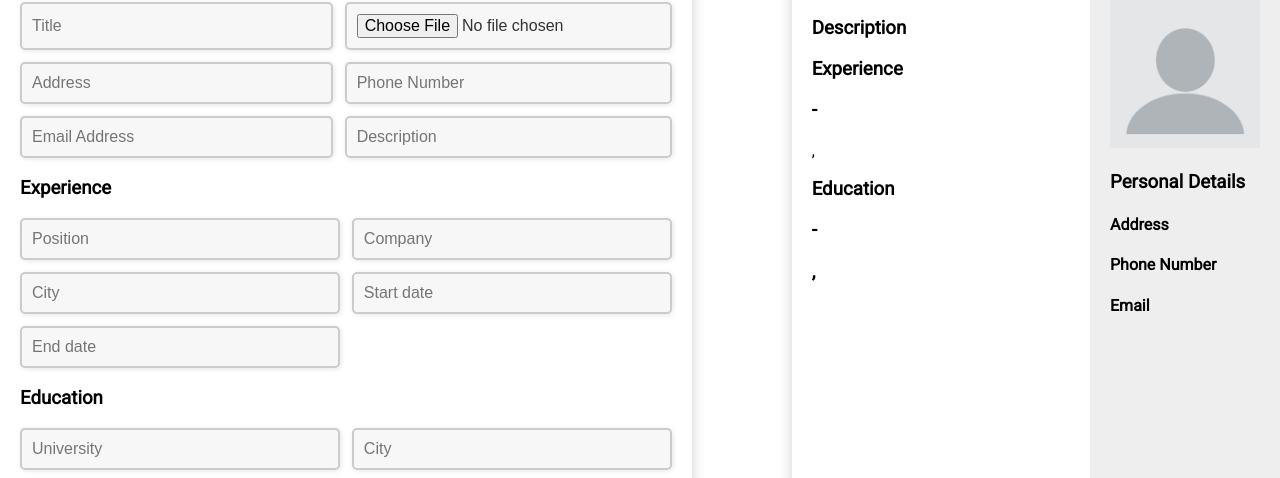
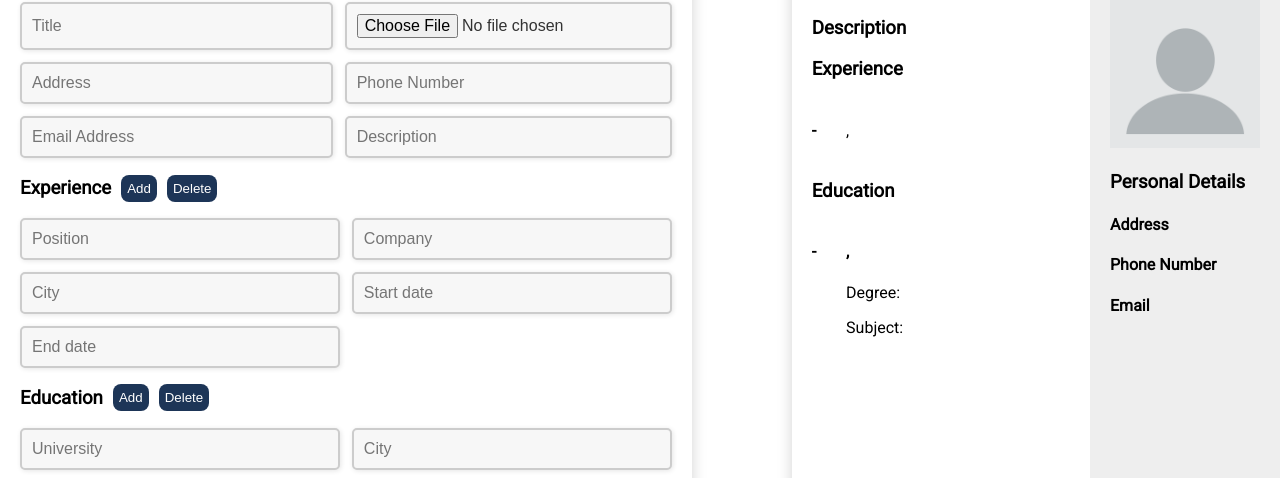
Before and after one commit to optobimus/cv-application, a React (Create React App) app: page / in a window 1280 px wide. Shown: the part 213-691 px from the top of the page. Built offline with nearby package versions, Linux system fonts and the light colour scheme.

Commit message:
Dynamic education section + minor styling Added add and delete buttons for experience and education arrays

```diff
--- a/src/components/Main.js
+++ b/src/components/Main.js
@@ -17,6 +17,7 @@ class Main extends Component {
 
     this.handleChangePersonal = this.handleChangePersonal.bind(this);
     this.handleChangeExperience = this.handleChangeExperience.bind(this);
+    this.handleChangeEducation = this.handleChangeEducation.bind(this);
     this.handleLoadExample = this.handleLoadExample.bind(this);
   }
 
@@ -72,12 +73,23 @@ class Main extends Component {
     });
   }
 
+  handleChangeEducation(e, id) {
+    const { name, value } = e.target;
+    this.setState((prevState) => {
+      const newEducation = prevState.cv.education.map((educationItem) => {
+        if (educationItem.id === id) {
+          return { ...educationItem, [name]: value };
+        }
+        return educationItem;
+      });
+      return { cv: { ...prevState.cv, education: [...newEducation] } };
+    });
+  }
 
-  handleLoadExample = () => {
-    // this.setState({
-    //   cv: exampleCV
-    // })
-    console.log(exampleCV);
+  handleLoadExample() {
+    this.setState(() => ({
+      cv: exampleCV
+    }));
   }
 
   render() {
@@ -88,6 +100,7 @@ class Main extends Component {
           cv={cv}
           onChangePersonal={this.handleChangePersonal}
           onChangeExperience={this.handleChangeExperience}
+          onChangeEducation={this.handleChangeEducation}
           onLoadExample={this.handleLoadExample}
 
         />
--- a/src/components/cvPreview/EducationItem.js
+++ b/src/components/cvPreview/EducationItem.js
@@ -5,14 +5,14 @@ class EducationItem extends Component {
         const { educationItem } = this.props;
 
       return (
-        <div>
+        <div className="education-preview">
             <div className="educationDate">
-                <h3>{educationItem.startDate} - {educationItem.endDate}</h3>
+                <h4>{educationItem.startDate} - {educationItem.endDate}</h4>
             </div>
             <div className="experienceDesc">
-                <h3>{educationItem.position}, {educationItem.city}</h3>
-                <p>{educationItem.degree}</p>
-                <p>{educationItem.subject}</p>
+                <h4>{educationItem.university}, {educationItem.city}</h4>
+                <p>Degree: {educationItem.degree}</p>
+                <p>Subject: {educationItem.subject}</p>
             </div>
         </div>
       );
--- a/src/components/cvPreview/ExperienceItem.js
+++ b/src/components/cvPreview/ExperienceItem.js
@@ -5,12 +5,12 @@ class ExperienceItem extends Component {
         const { experienceItem } = this.props;
 
       return (
-        <div>
+        <div className="experience-preview">
             <div className="experienceDate">
-                <h3>{experienceItem.startDate} - {experienceItem.endDate}</h3>
+                <h4>{experienceItem.startDate} - {experienceItem.endDate}</h4>
             </div>
             <div className="experienceDesc">
-                <h3>{experienceItem.position}</h3>
+                <h4>{experienceItem.position}</h4>
                 <p>{experienceItem.company}, {experienceItem.city}</p>
             </div>
         </div>
--- a/src/components/form/Educational.js
+++ b/src/components/form/Educational.js
@@ -3,50 +3,66 @@ import React, { Component } from "react";
 class Educational extends Component {
   constructor(props) {
     super(props);
+    this.handleChange = this.handleChange.bind(this);
   }
 
+  handleChange(e) {
+    const { id } = this.props;
+    this.props.onChange(e, id);
+  }
 
   render() {
     const { educationalInfo } = this.props;
 
     return (
       <div className="education">
-        <h3>Education</h3>
+        <div className="education-header">
+          <h3>Education</h3>
+          <button>Add</button>
+          <button>Delete</button>
+        </div>
+
         <form>
           <input
             type="text"
             name="university"
             placeholder="University"
+            onChange={this.handleChange}
             value={educationalInfo.university}
           />
           <input
             type="text"
             name="city"
             placeholder="City"
+            onChange={this.handleChange}
             value={educationalInfo.city}
           />
           <input
             type="text"
             name="degree"
             placeholder="Degree"
+            onChange={this.handleChange}
             value={educationalInfo.degree}
           />
           <input
             type="text"
             name="subject"
             placeholder="Subject"
+            onChange={this.handleChange}
             value={educationalInfo.subject}
           />
           <input
             type="text"
             name="startDate"
             placeholder="Start date"
+            onChange={this.handleChange}
             value={educationalInfo.startDate}
           />
           <input
             type="text"
             name="endDate"
             placeholder="End date"
+            onChange={this.handleChange}
             value={educationalInfo.endDate}
           />
         </form>
--- a/src/components/form/Form.js
+++ b/src/components/form/Form.js
@@ -18,11 +18,21 @@ class Form extends Component {
         id={experienceItem.id}
       />
     ));
+
+    const educationItems = cv.education.map((educationItem) => (
+      <Educational
+        key={educationItem.id}
+        educationalInfo={educationItem}
+        onChange={onChangeEducation}
+        id={educationItem.id}
+      />
+    ));
+
     return (
       <div className="inputForm">
         <Personal personalInfo={cv.personal} onChange={onChangePersonal}/>
         {experienceItems}
-        <Educational educationalInfo={cv.education}/>
+        {educationItems}
         <button type="button" className="exampleBtn" onClick={onLoadExample}>Load Example</button>
         <button type="button" className="resetBtn" onClick={onReset}>Reset</button>
       </div>
--- a/src/components/form/Practical.js
+++ b/src/components/form/Practical.js
@@ -17,7 +17,11 @@ class Practical extends Component {
 
     return (
       <div className="experience">
-        <h3>Experience</h3>
+        <div className="experience-header">
+          <h3>Experience</h3>
+          <button>Add</button>
+          <button>Delete</button>
+        </div>
         <form>
           <input
             type="text"
--- a/src/styles/form.css
+++ b/src/styles/form.css
@@ -21,3 +21,17 @@ input[type="text"], input[type="tel"], input[type="file"] {
 input[ŧype="file"] {
     height: 42px;
 }
+
+.education-header, .experience-header {
+    display: flex;
+    align-items: center;
+    gap: 10px;
+}
+
+.education-header button, .experience-header button {
+    border: 0;
+    padding: 6px;
+    background-color: #1D3557;
+    color: white;
+    border-radius: 8px;
+}
--- a/src/styles/preview.css
+++ b/src/styles/preview.css
@@ -10,6 +10,7 @@
     display: flex;
     flex-direction: column;
     height: calc(100% - 40px);
+    width: calc(var(--height) * 0.70707070);
 }
 
 .main-preview {
@@ -41,3 +42,13 @@
     background-color: #EEEEEE;
     width: 150px;
 }
+
+.experience-preview {
+    display: flex;
+    gap: 30px;
+}
+
+.education-preview {
+    display: flex;
+    gap: 30px;
+}
```
